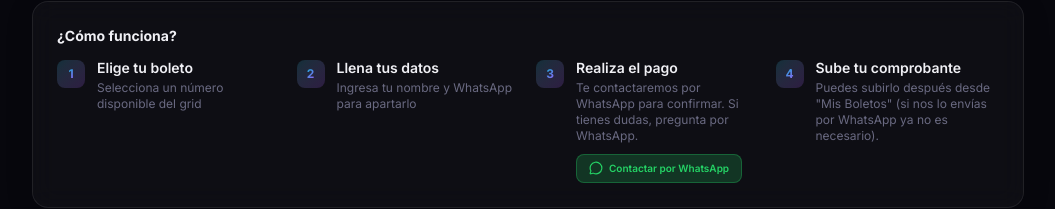
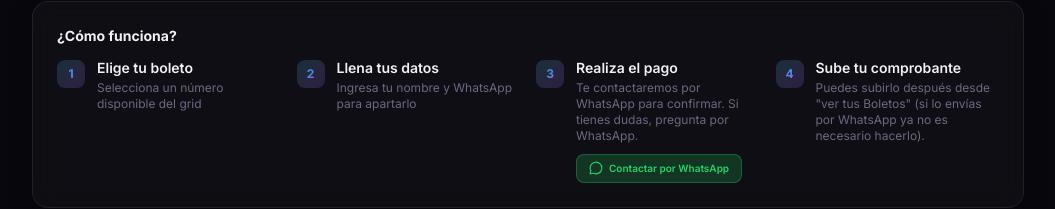
Before and after one commit to edgarochoa00/rifa-app, a Next.js app: page / in a window 1280 px wide. Shown: the part 1715-1924 px from the top of the page, without its empty margins (112-1167 px from the left). Built offline with nearby package versions, Linux system fonts and the light colour scheme; no server answers; the database is empty.

Commit message:
Actualizar texto de instrucciones de subida de comprobantes

```diff
--- a/app/page.tsx
+++ b/app/page.tsx
@@ -155,7 +155,7 @@ export default function HomePage() {
               {
                 step: '4',
                 title: 'Sube tu comprobante',
-                description: 'Puedes subirlo después desde "Mis Boletos" (si nos lo envías por WhatsApp ya no es necesario).',
+                description: 'Puedes subirlo después desde "ver tus Boletos" (si lo envías por WhatsApp ya no es necesario hacerlo).',
               },
             ].map((item, i) => (
               <div key={i} className="flex gap-3">
--- a/components/reservation-modal.tsx
+++ b/components/reservation-modal.tsx
@@ -236,7 +236,7 @@ export default function ReservationModal({ ticket, isOpen, onClose }: Reservatio
                           <p className="text-[10px] text-red-400 mt-1.5">{receiptError}</p>
                         )}
                         <p className="text-[10px] text-text-muted mt-3 leading-relaxed">
-                          <strong className="text-white/80">💡 ¿No puedes subirlo ahora?</strong> No te preocupes, puedes hacerlo más tarde desde la sección "Mis Boletos" usando tu número de celular. Si nos envías el comprobante por WhatsApp, nosotros nos encargamos de validarlo por ti.
+                          <strong className="text-white/80">💡 ¿No puedes subirlo ahora?</strong> No te preocupes, puedes hacerlo más tarde desde <strong className="text-white/70">"ver tus boletos"</strong> usando tu número de celular (si lo envías por WhatsApp ya no es necesario hacerlo).
                         </p>
                       </>
                     )}
```
